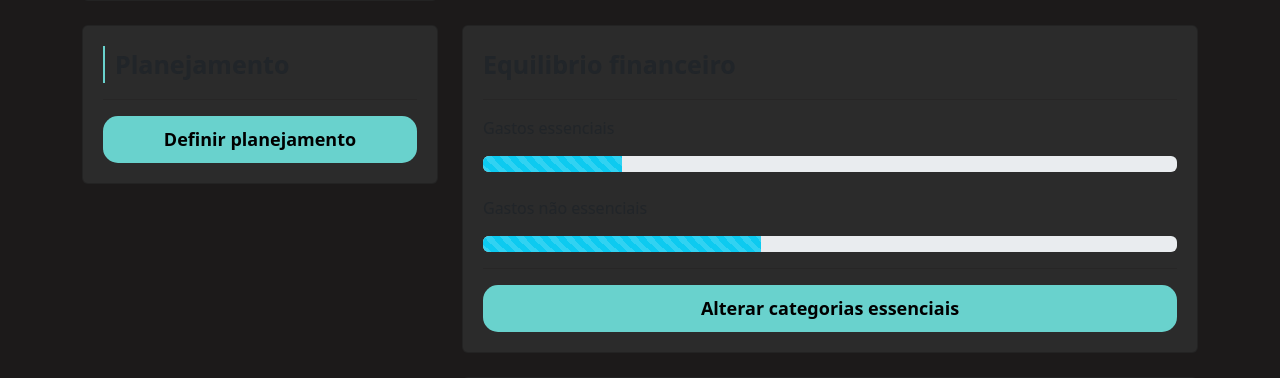
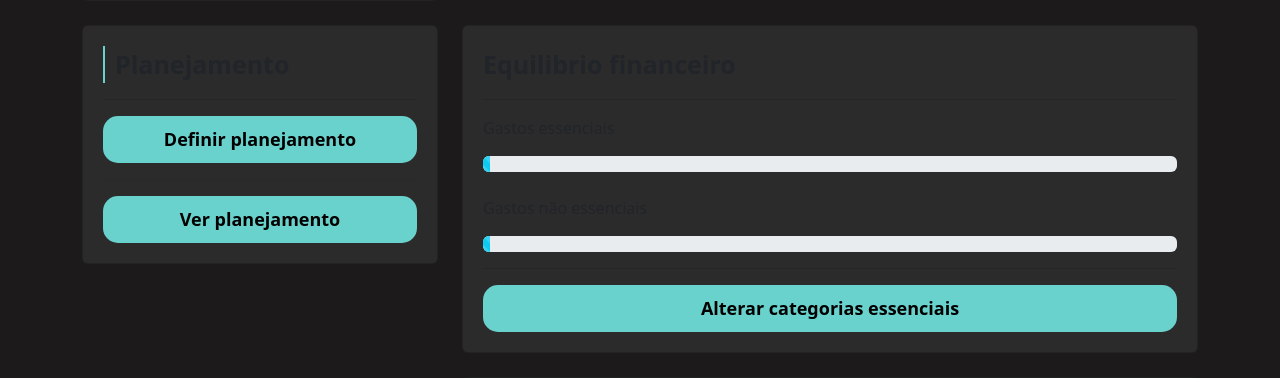
Before and after one commit to plmts/finan.ce, a Django app: template perfil/templates/home.html in a window 1280 px wide. Shown: the part 613-991 px from the top of the page. Run offline with Django 4.2, Linux system fonts and the light colour scheme; data comes from the database, SQL or seed files in the repository; both versions use the stored data as it was after the commit; tables that the repository leaves empty hold one stand-in row (values such as "Sample post"); the template is opened without the code that fills it: values that come from a table or form of the project are taken from there, most other values are stand-ins (such as "Sample title", 1, 10 or a date in 2020).

Commit message:
projeto quase finalizado. o essencial já foi incluído, faltando apenas detalhes dinâmicos na url home

```diff
--- a/perfil/templates/home.html
+++ b/perfil/templates/home.html
@@ -13,11 +13,11 @@
         <br>
         <div class="row">
             <div class="col-md-3">
-                <a style="text-decoration: none; color:white;" href="#">
+                <a style="text-decoration: none; color:white;" href="{% url 'novo_valor' %}">
                     <div class="card">
                         <div class="row">
                             <div class="col-md-8">
-                                <span  class="fonte-destaque">RS 1.000,00</span>
+                                <span  class="fonte-destaque">RS {{total_entradas}}</span>
                             </div>
                             <div class="col-md">
                                 <img class="icone-setas" src="{% static 'perfil/img/entradas.png'%}">
@@ -28,11 +28,11 @@
                 </a>
             </div>
             <div class="col-md-3">
-                <a style="text-decoration: none; color:white;" href="#">
+                <a style="text-decoration: none; color:white;" href="{% url 'novo_valor' %}">
                     <div class="card">
                         <div class="row">
                             <div class="col-md-8">
-                                <span  class="fonte-destaque">RS 1.000,00</span>
+                                <span  class="fonte-destaque">RS {{total_saidas}}</span>
                             </div>
                             <div class="col-md">
                                 <img class="icone-setas" src="{% static 'perfil/img/saidas.png' %}">
@@ -111,7 +111,9 @@
                         <span class="fonte-destaque">Planejamento</span>
                     </div>
                     <hr class="hr-borda">
-                    <a href="#" class="botao-principal">Definir planejamento</a>
+                    <a href="{% url 'definir_planejamento' %}" class="botao-principal">Definir planejamento</a>
+                    <hr>
+                    <a href="{% url 'ver_planejamento' %}" class="botao-principal">Ver planejamento</a>
                 </div>
             </div>
             <div class="col-md-8">
@@ -121,16 +123,16 @@
 
                     <p>Gastos essenciais</p>
                     <div class="progress">
-                        <div class="progress-bar progress-bar-striped bg-info" role="progressbar" style="width: 20%" aria-valuenow="50" aria-valuemin="0" aria-valuemax="100"></div>
+                        <div class="progress-bar progress-bar-striped bg-info" role="progressbar" style="width: {{percentual_gastos_essenciais}}%" aria-valuenow="50" aria-valuemin="0" aria-valuemax="100"></div>
                     </div>
                     <br>
                     <p>Gastos não essenciais</p>
                     <div class="progress">
-                        <div class="progress-bar progress-bar-striped bg-info" role="progressbar" style="width: 40%" aria-valuenow="50" aria-valuemin="0" aria-valuemax="100"></div>
+                        <div class="progress-bar progress-bar-striped bg-info" role="progressbar" style="width: {{percentual_gastos_essenciais}}%" aria-valuenow="50" aria-valuemin="0" aria-valuemax="100"></div>
                     </div>
 
                     <hr class="hr-borda">
-                    <a href="#" class="botao-principal">Alterar categorias essenciais</a>
+                    <a href="{% url 'gerenciar' %}" class="botao-principal">Alterar categorias essenciais</a>
 
                 </div>
             </div>
@@ -153,7 +155,7 @@
 
                     <hr class="hr-borda">
 
-                    <a href="#" class="botao-principal">Ver mais</a>
+                    <a href="{% url 'ver_contas' %}" class="botao-principal">Ver mais</a>
 
                 </div>
             </div>
--- a/templates/bases/base.html
+++ b/templates/bases/base.html
@@ -12,7 +12,7 @@
   </head>
   <body>
     <nav class="navbar navbar-expand-lg navbar-dark" style="background-color: #201F1F;">
-        <a class="navbar-brand" style="margin-left: 30px" href="">FINAN.CE</a>
+        <a class="navbar-brand" style="margin-left: 30px" href="{% url  'home' %}">FINAN.CE</a>
     </nav>
     {% block 'body' %}{% endblock %}
     <script src="https://cdn.jsdelivr.net/npm/bootstrap@5.3.0-alpha1/dist/js/bootstrap.bundle.min.js"></script>
```
Also changed, not shown: perfil/utils.py (+19 -0 lines), perfil/views.py (+17 -1 lines), db.sqlite3.
